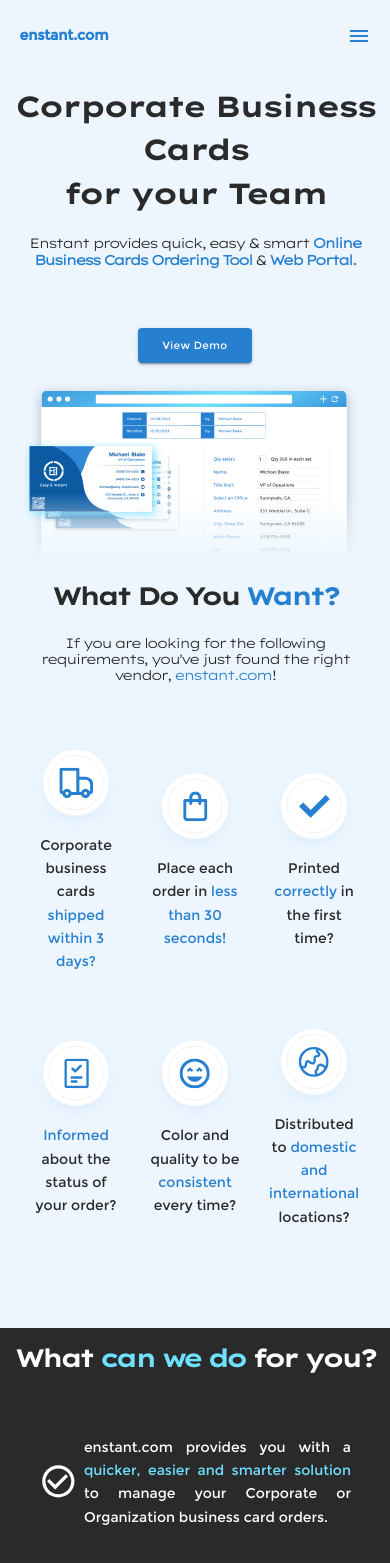
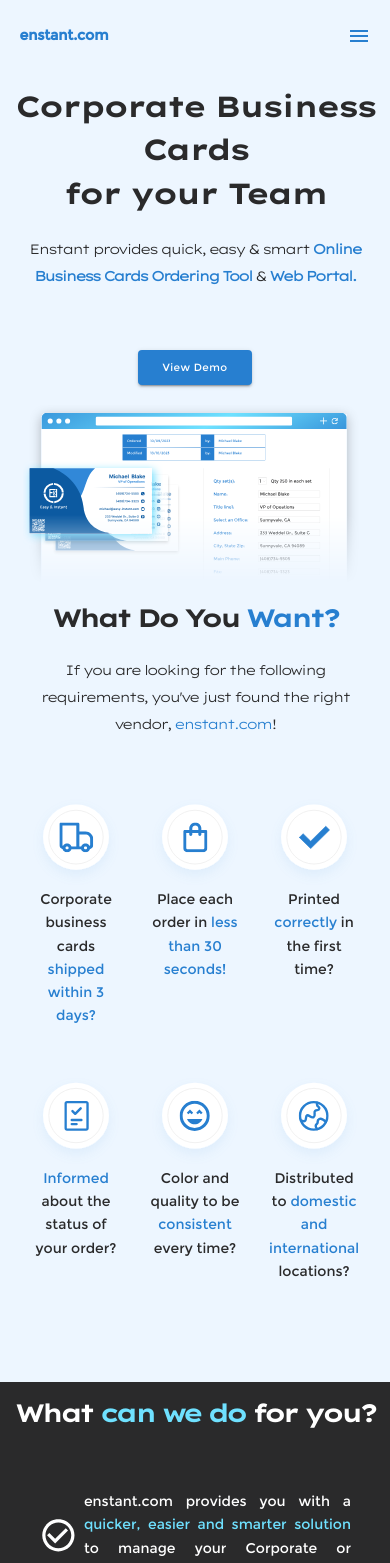
Before and after one commit to erik-ksth/enstant, a React (Create React App) app: page / in a window 390 px wide. Shown: the top 1563 px of the page. Built offline with nearby package versions, Linux system fonts and the light colour scheme.

Commit message:
fix: copyright year and homepage padding

```diff
--- a/src/components/modules/HomePage/WhatDoYouWantSection/index.js
+++ b/src/components/modules/HomePage/WhatDoYouWantSection/index.js
@@ -60,7 +60,7 @@
 const listContainer = {
   display: "flex",
   flexWrap: "wrap",
-  alignItems: "flex-start",
+  alignItems: "start",
   justifyContent: "space-evenly",
   alignItems: "center",
   rowGap: "50px",
@@ -71,6 +71,7 @@
 const list = {
   listStyle: "none",
   display: "flex",
+  alignSelf: "stretch",
   flexDirection: "column",
   width: "25%",
   alignItems: "center",
--- a/src/components/modules/PageLayout/submodules/AppFooter/index.js
+++ b/src/components/modules/PageLayout/submodules/AppFooter/index.js
@@ -35,7 +35,7 @@
         </a>
       </div>
 
-      <p style={{ color: "white" }}>Copyright © 1997-2023 Enstant.com</p>
+      <p style={{ color: "white" }}>Copyright © 1997-{new Date().getFullYear()} Enstant.com</p>
     </div>
   );
 }
--- a/src/index.css
+++ b/src/index.css
@@ -136,4 +136,9 @@
     font-size: 130%;
     letter-spacing: -4px;
   }
+
+  .description {
+    line-height: 2;
+  }
+
 }
--- a/src/pages/Home.jsx
+++ b/src/pages/Home.jsx
@@ -15,12 +15,14 @@
 function Home() {
   return (
     <body>
+      <div style={{padding: "0 2%"}}>
         <Navbar />
         <HeroSection />
         <WhatDoYouWant />
         <WhatCanWeDo />
         <AreWeRight />
         <ClientsLogos />
+      </div>
       <Testimonials />
       <RemindingFooter />
       <AppFooter />
```
Lines whose indentation alone changed are shown as unchanged.
